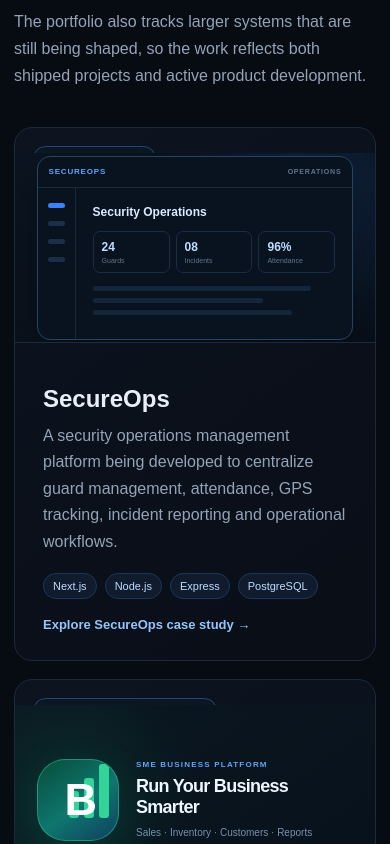
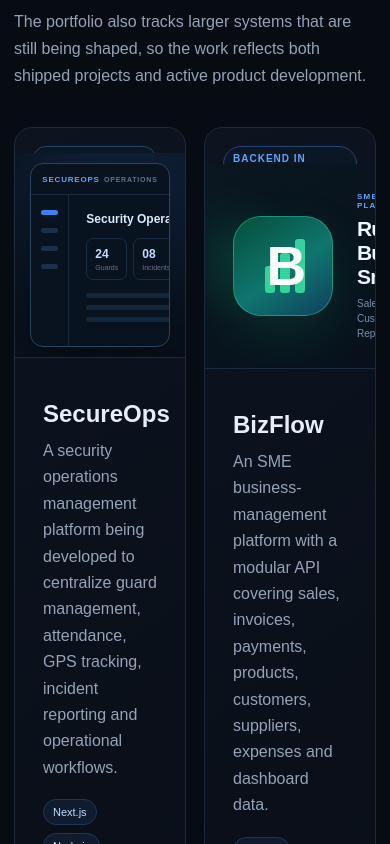
Before and after one commit to EugeneCodes254/eugene-portfolio, a Next.js app: page / in a window 390 px wide. Shown: the part 9960-10804 px from the top of the page. Built offline with nearby package versions, Linux system fonts and the light colour scheme.

Commit message:
Refine active build grid responsiveness

```diff
--- a/app/globals.css
+++ b/app/globals.css
@@ -47,7 +47,7 @@ section{scroll-margin-top:86px}
 .project-card:hover .project-image img{transform:scale(1.025)}
 @media(max-width:720px){.identity-card{align-items:flex-start}.brand-card{align-items:flex-start}.brand-mark{width:50px;height:50px;flex-basis:50px}.project-image{height:190px}}
 
-.current-build-grid{grid-template-columns:repeat(2,1fr)}.current-build{position:relative;overflow:hidden}.build-badge{display:inline-flex;padding:6px 9px;border:1px solid #25466d;border-radius:999px;color:#60a5fa;background:#0c1726;font-size:10px;font-weight:900;letter-spacing:.1em}.current-build h3{margin-top:18px}.project-status{margin-top:16px;color:#60a5fa;font-size:11px;font-weight:800;letter-spacing:.06em}.current-build .case-study-link{display:block;margin-top:18px}@media(max-width:720px){.current-build-grid{grid-template-columns:1fr}}
+.current-build-grid{grid-template-columns:repeat(3,1fr)}.current-build{position:relative;overflow:hidden}.build-badge{display:inline-flex;padding:6px 9px;border:1px solid #25466d;border-radius:999px;color:#60a5fa;background:#0c1726;font-size:10px;font-weight:900;letter-spacing:.1em}.current-build h3{margin-top:18px}.project-status{margin-top:16px;color:#60a5fa;font-size:11px;font-weight:800;letter-spacing:.06em}.current-build .case-study-link{display:block;margin-top:18px}@media(max-width:720px){.current-build-grid{grid-template-columns:1fr}}
 
 /* Active product visual system */
 .featured-status{display:inline-flex;align-items:center;width:max-content;padding:6px 9px;border:1px solid #24553a;border-radius:999px;background:#0b2118;color:#86efac;font-size:10px;font-weight:900;letter-spacing:.1em}
@@ -88,4 +88,4 @@ section{scroll-margin-top:86px}
 .community-mark span{position:absolute;width:6px;height:6px;border-radius:50%;background:#86efac}
 .community-mark span:nth-child(1){left:17px;top:49px}.community-mark span:nth-child(2){right:17px;top:49px}.community-mark span:nth-child(3){left:48px;top:10px}.community-mark span:nth-child(4){left:12px;bottom:20px}.community-mark span:nth-child(5){right:12px;bottom:20px}
 .current-build h3{font-size:24px}
-@media(max-width:720px){.build-visual{min-height:190px}.brand-orb,.community-mark{width:82px;height:82px;flex-basis:82px}.brand-orb b{font-size:45px}.build-visual-copy strong{font-size:18px}.bizflow-visual,.chamaos-visual{gap:17px;padding:22px}.visual-shell{width:88%}}
+@media(max-width:900px){.current-build-grid{grid-template-columns:1fr 1fr}}\n@media(max-width:720px){.build-visual{min-height:190px}.brand-orb,.community-mark{width:82px;height:82px;flex-basis:82px}.brand-orb b{font-size:45px}.build-visual-copy strong{font-size:18px}.bizflow-visual,.chamaos-visual{gap:17px;padding:22px}.visual-shell{width:88%}}
```
